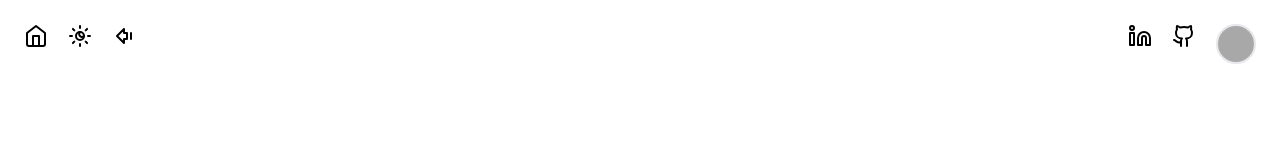
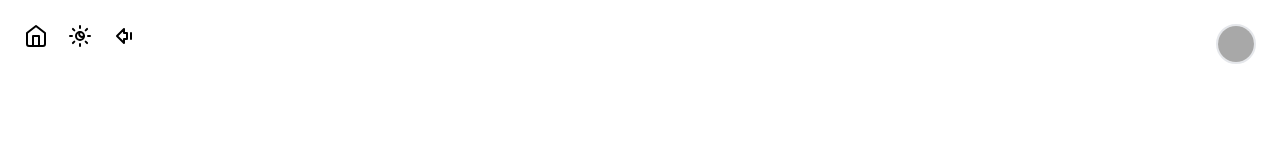
Before and after one commit to 1hachem/1hachem.xyz, a Next.js app: page / in a window 1280 px wide. Shown: the top 141 px of the page. Built offline with nearby package versions, Linux system fonts and the light colour scheme; no server answers.

Commit message:
comment link to github and linkedin

```diff
--- a/src/components/Navbar.tsx
+++ b/src/components/Navbar.tsx
@@ -14,7 +14,7 @@ const Navbar = () => {
           <GoBack />
         </div>
         <div className="flex gap-5">
-          <NavElement
+          {/* <NavElement
             name="my linkedin"
             icon={<Linkedin />}
             link="https://www.linkedin.com/in/hachem-betrouni/"
@@ -23,7 +23,7 @@ const Navbar = () => {
             name="my github"
             icon={<Github />}
             link="https://github.com/1hachem"
-          />
+          /> */}
           <Profile />
         </div>
       </div>
```
